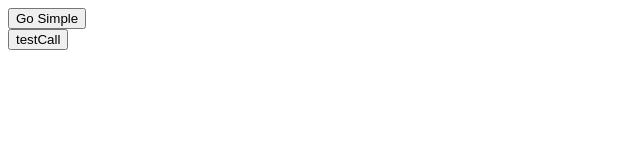
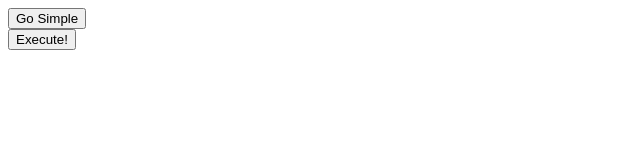
Before and after one commit to Holinhed-Studio/youtube-dl-ui, a Vue app: page / in a window 1280 px wide. Shown: the top 160 px of the page, without its empty margins (0-640 px from the left). Built offline with nearby package versions, Linux system fonts and the light colour scheme.

Commit message:
Update home view
Changed testCall to Execute

```diff
--- a/src/views/Home.vue
+++ b/src/views/Home.vue
@@ -1,6 +1,6 @@
 <template>
   <div class="home">
-    <button @click="testCall()">testCall</button>
+    <button @click="testCall()">Execute!</button>
   </div>
 </template>
 
```
